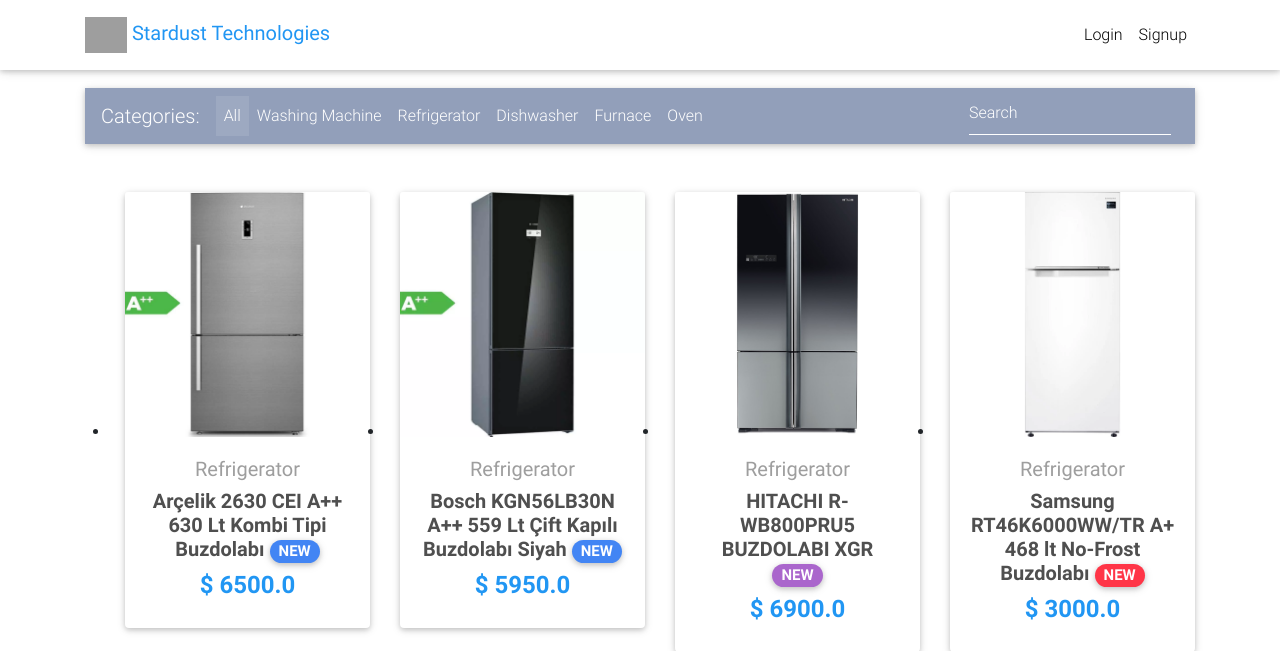
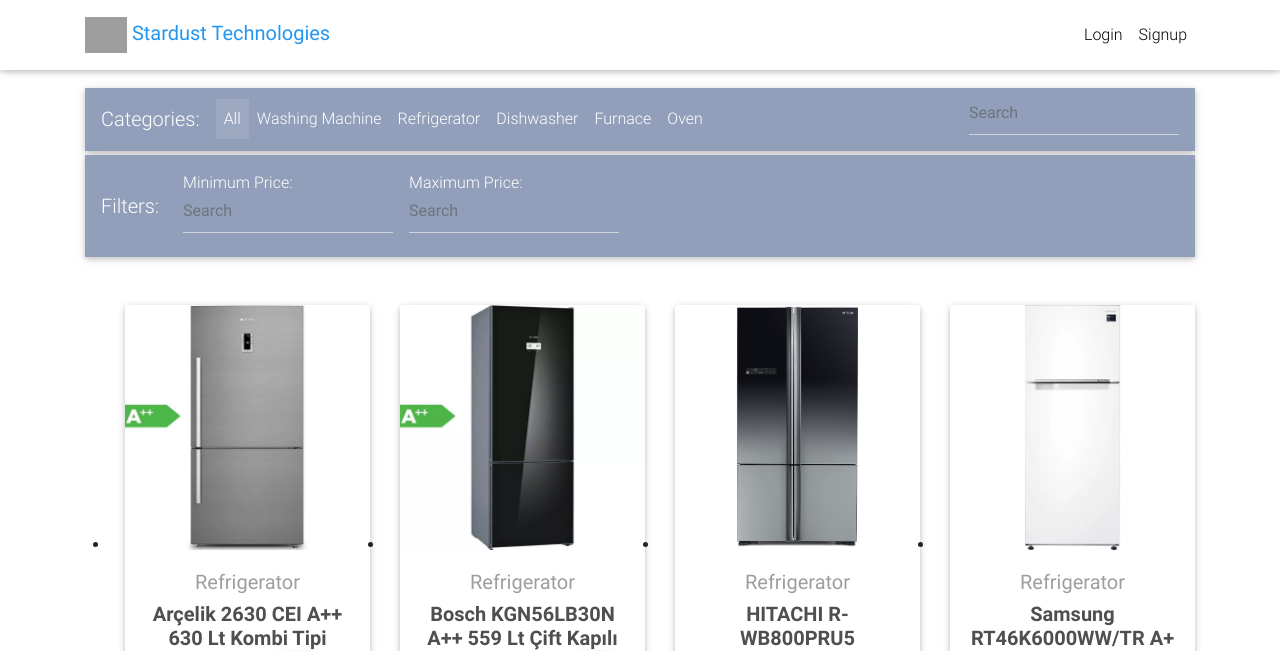
Before and after one commit to DevMilk/System_Programming_Project, a Django app: page / in a window 1280 px wide. Shown: the top 651 px of the page. Run offline with Django 3.2, Linux system fonts and the light colour scheme; data comes from the database, SQL or seed files in the repository; some libraries are stand-ins or nearby versions; grey boxes are pictures that could not be loaded.

Commit message:
Added Price Filtering

```diff
--- a/templates/home.html
+++ b/templates/home.html
@@ -5,7 +5,7 @@
     <div class="container">
 
       <!--Navbar-->
-      <nav class="navbar navbar-expand-lg navbar-dark mdb-color lighten-3 mt-3 mb-5">
+      <nav class="navbar navbar-expand-lg navbar-dark mdb-color lighten-3 mt-3 mb-1">
 
         <!-- Navbar brand -->
         <span class="navbar-brand">Categories:</span>
@@ -43,12 +43,56 @@
           </ul>
           <!-- Links -->
 
-          <form class="form-inline" method = "GET">
 
             <div class="md-form my-0">
               <input class="form-control mr-sm-2" type="text" id="myInput" onkeyup="myFunction()" placeholder="Search" aria-label="Search">
             </div>
-          </form>
+        </div>
+        <!-- Collapsible content -->
+      </nav>
+      <nav id ="filter" class="navbar navbar-expand-lg navbar-dark mdb-color lighten-3 mt-1 mb-5">
+
+        <!-- Navbar brand -->
+        <span class="navbar-brand">Filters:</span>
+
+        <!-- Collapse button -->
+        <button class="navbar-toggler" type="button" data-toggle="collapse" data-target="#basicExampleNav" aria-controls="basicExampleNav" aria-expanded="false" aria-label="Toggle navigation">
+          <span class="navbar-toggler-icon"></span>
+        </button>
+
+        <!-- Collapsible content -->
+        <div class="collapse navbar-collapse" id="basicExampleNav">
+
+          <!-- Links -->
+          <ul class="navbar-nav mr-auto">
+
+
+
+                  <li class="nav-item ">
+
+
+              <a class="nav-link waves-effect waves-light" >Minimum Price:
+                <div class="md-form my-0">
+              <input class="form-control mr-sm-2" type="text" id="PriceMin" onkeyup="FilterByPrice()" placeholder="Search" aria-label="Search">
+            </div>
+
+          </a>
+            </li>
+
+
+                  <li class="nav-item ">
+
+
+              <a class="nav-link waves-effect waves-light" >Maximum Price: <div class="md-form my-0">
+              <input class="form-control mr-sm-2" type="text" id="PriceMax" onkeyup="FilterByPrice()" placeholder="Search" aria-label="Search">
+            </div></a>
+            </li>
+
+            </li>
+
+          </ul>
+          <!-- Links -->
+
         </div>
         <!-- Collapsible content -->
 
@@ -89,7 +133,7 @@
                 </h5>
 
                 <h4 class="font-weight-bold blue-text">
-                  <strong>$
+                  <strong id = "price">$
                   {% if item.discount_price %}
                   {{ item.discount_price }}
                   {% else %}
--- a/templates/searchscripts.html
+++ b/templates/searchscripts.html
@@ -1,17 +1,36 @@
 <script type="text/javascript">
+        function FilterByPrice() {
+            // Declare variables
+            var input, filter, ul, li, a, i, txtValue;
+            min = $("#PriceMin");
+            max = $("#PriceMax");
+            ul = $("#full");
+            li = $("ul",ul);
+            // Loop through all list items, and hide those who don't match the search query
+            li =$("li",li[0]);
+            for (i = 0; i < li.length; i++) {
+
+              a = li[i];
+              console.log(a);
+              txtValue = a.id;
+              if (max >= price> = min) {
+                a.style.display = "";
+              } else {
+                a.style.display = "none";
+              }
+            }
+        }
         function myFunction() {
             // Declare variables
             var input, filter, ul, li, a, i, txtValue;
-            input = document.getElementById('myInput');
-            filter = input.value.toUpperCase();
-            ul = document.getElementById("full");
-            li = ul.getElementsByTagName('ul');
-            // Loop through all list items, and hide those who don't match the search query
-            console.log(li)
-            for (i = 0; i < li[0].getElementsByTagName("li").length; i++) {
+            input = $("#myInput");
+            filter = input.val().toUpperCase();
+            ul = $("#full");
+            li = $("ul",ul);
+            li =$("li",li[0]);
+            for (i = 0; i < li.length; i++) {
 
-              a = li[0].getElementsByTagName("li")[i];
-              console.log("a: ",a,"id= ",a.id)
+              a = li[i];
               txtValue = a.id;
               if (txtValue.toUpperCase().indexOf(filter) > -1) {
                 a.style.display = "";
```
